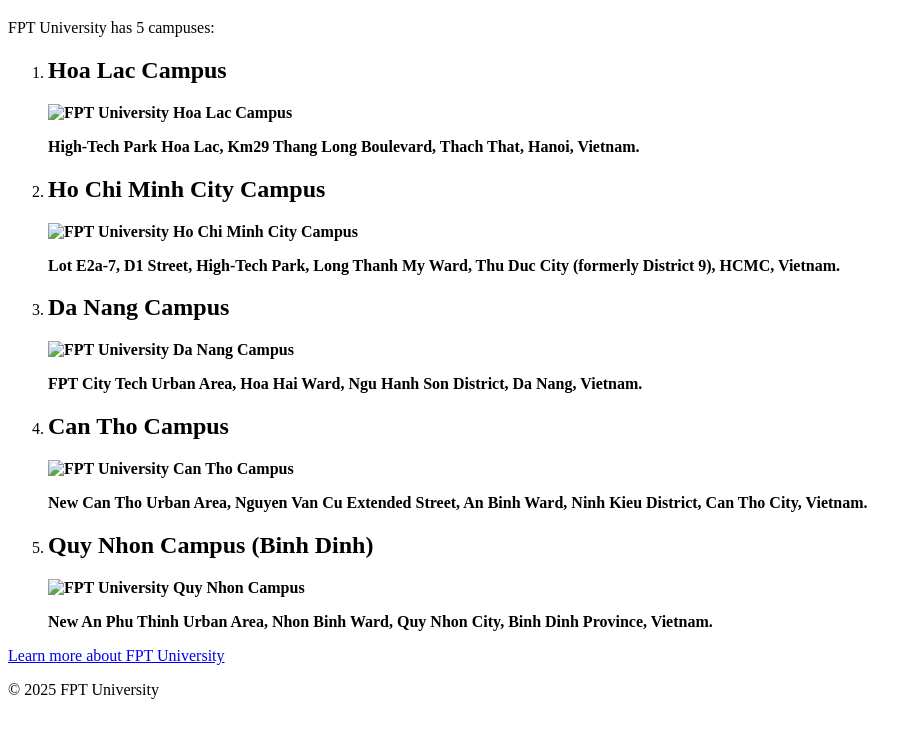
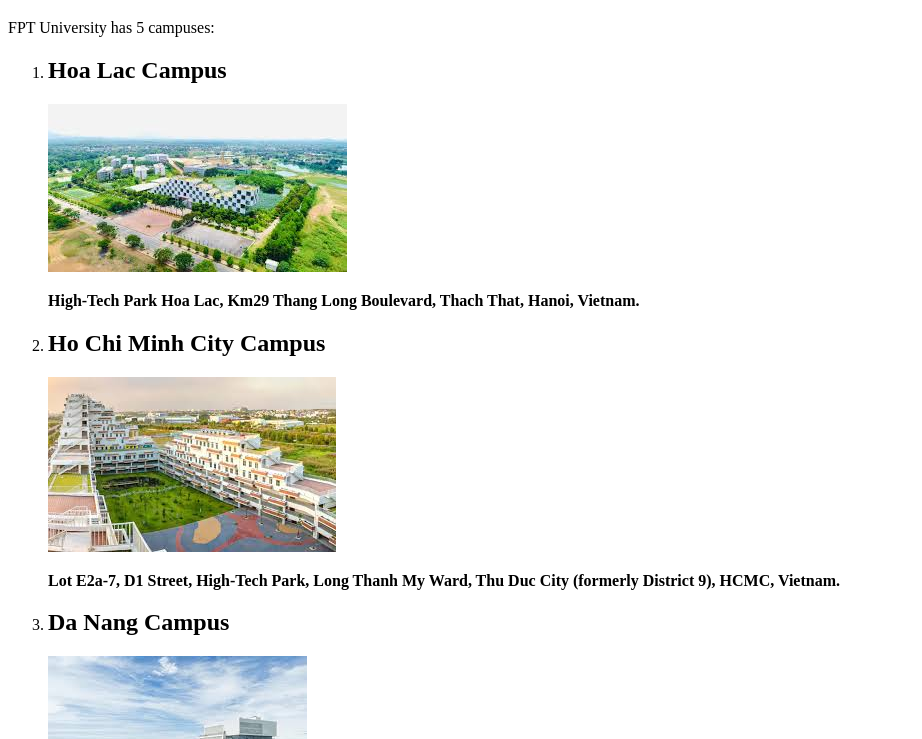
Before and after one commit to AwnNhan/Coursera_MOOC_1, a plain HTML site: page index.html in a window 1280 px wide. Shown: the part 61-800 px from the top of the page, without its empty margins (0-922 px from the left). Drawn offline with Linux system fonts and the light colour scheme; the site is published under a folder, as on GitHub Pages, so addresses that start at the root find nothing.

Commit message:
Fix picture

```diff
--- a/index.html
+++ b/index.html
@@ -21,7 +21,7 @@
         <li>
           <section id="campus">
             <h2>Hoa Lac Campus</h2>
-            <img src="/Img/hoalac.jpg" alt="FPT University Hoa Lac Campus" />
+            <img src="Img/hoalac.jpg" alt="FPT University Hoa Lac Campus" />
             <p>
               High-Tech Park Hoa Lac, Km29 Thang Long Boulevard, Thach That,
               Hanoi, Vietnam.
@@ -33,7 +33,7 @@
           <section id="campus">
             <h2>Ho Chi Minh City Campus</h2>
             <img
-              src="/Img/hcm.jpg"
+              src="Img/hcm.jpg"
               alt="FPT University Ho Chi Minh City Campus"
             />
             <p>
@@ -46,7 +46,7 @@
         <li>
           <section id="campus">
             <h2>Da Nang Campus</h2>
-            <img src="/Img/danang.jpg" alt="FPT University Da Nang Campus" />
+            <img src="Img/danang.jpg" alt="FPT University Da Nang Campus" />
             <p>
               FPT City Tech Urban Area, Hoa Hai Ward, Ngu Hanh Son District, Da
               Nang, Vietnam.
@@ -57,7 +57,7 @@
         <li>
           <section id="campus">
             <h2>Can Tho Campus</h2>
-            <img src="/Img/cantho.jpg" alt="FPT University Can Tho Campus" />
+            <img src="Img/cantho.jpg" alt="FPT University Can Tho Campus" />
             <p>
               New Can Tho Urban Area, Nguyen Van Cu Extended Street, An Binh
               Ward, Ninh Kieu District, Can Tho City, Vietnam.
@@ -68,7 +68,7 @@
         <li>
           <section id="campus">
             <h2>Quy Nhon Campus (Binh Dinh)</h2>
-            <img src="/Img/quynhon.jpg" alt="FPT University Quy Nhon Campus" />
+            <img src="Img/quynhon.jpg" alt="FPT University Quy Nhon Campus" />
             <p>
               New An Phu Thinh Urban Area, Nhon Binh Ward, Quy Nhon City, Binh
               Dinh Province, Vietnam.
```
